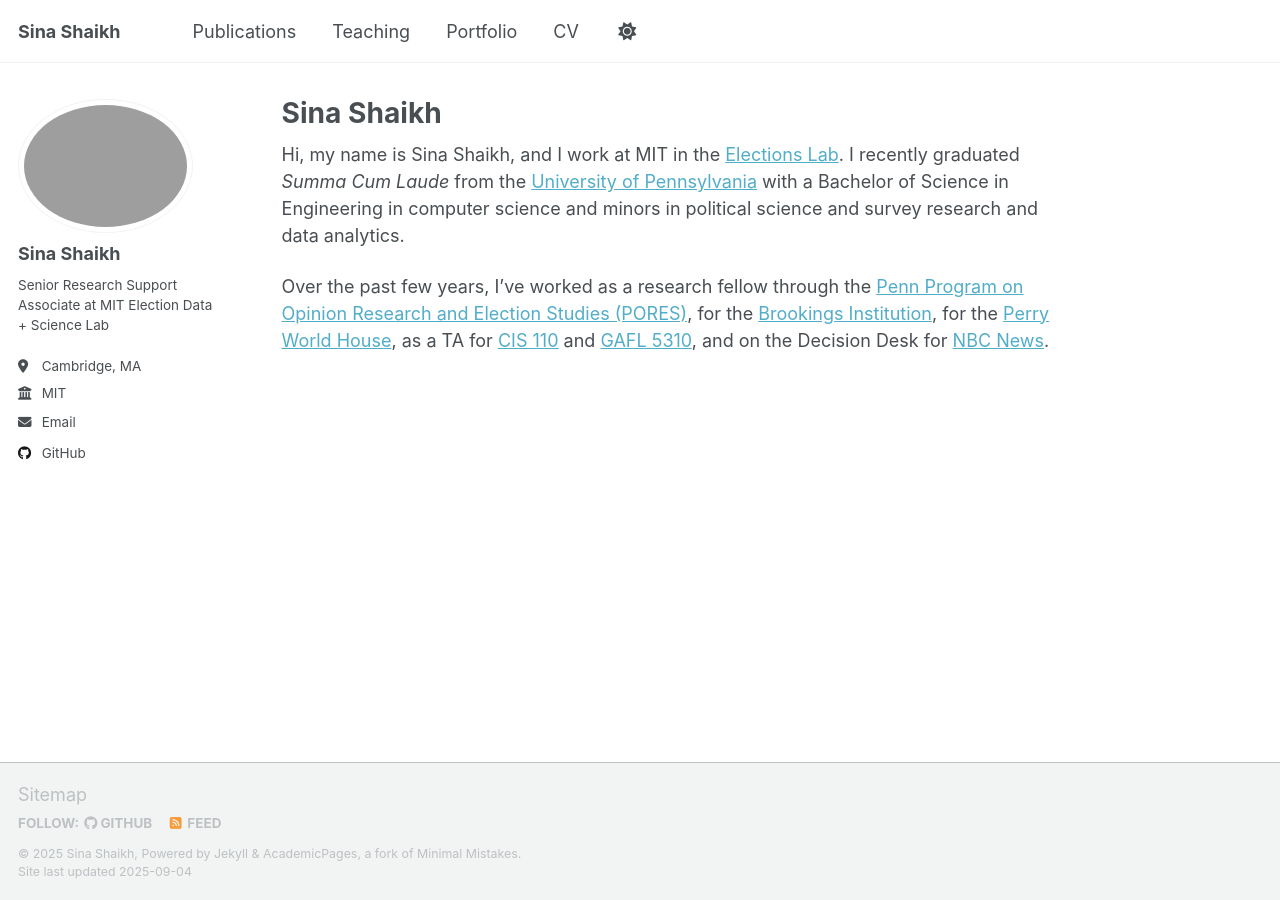
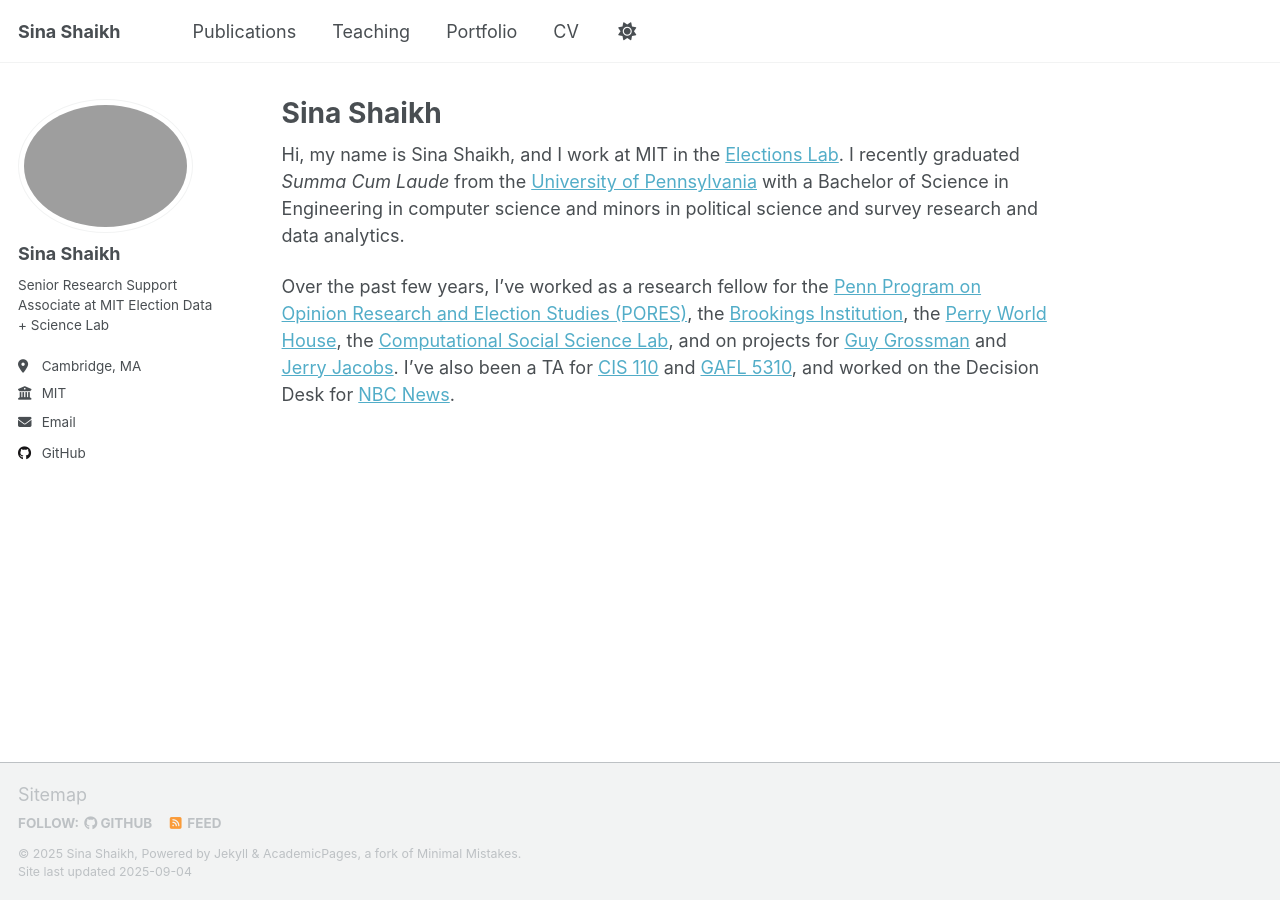
Before and after one commit to SinaShaikh/sinashaikh.github.io, a Jekyll site: the page built from _pages/about.md, in a window 1280 px wide. Built offline with Jekyll 4.4.1, drawn with Linux system fonts in a browser that asks for light colours; a script that is not in the unit is left out.

Commit message:
Update about.md

```diff
--- a/_pages/about.md
+++ b/_pages/about.md
@@ -9,4 +9,4 @@ redirect_from:
 
 Hi, my name is Sina Shaikh, and I work at MIT in the [Elections Lab](https://electionlab.mit.edu/). I recently graduated *Summa Cum Laude* from the [University of Pennsylvania](https://upenn.edu) with a Bachelor of Science in Engineering in computer science and minors in political science and survey research and data analytics.
 
-Over the past few years, I've worked as a research fellow through the [Penn Program on Opinion Research and Election Studies (PORES)](https://pores.upenn.edu), for the [Brookings Institution](https://www.brookings.edu), for the [Perry World House](https://global.upenn.edu/perryworldhouse), as a TA for [CIS 110](https://www.seas.upenn.edu/~cis110/current/) and [GAFL 5310](https://catalog.upenn.edu/courses/gafl/), and on the Decision Desk for [NBC News](https://www.nbcnews.com).
+Over the past few years, I've worked as a research fellow for the [Penn Program on Opinion Research and Election Studies (PORES)](https://pores.upenn.edu), the [Brookings Institution](https://www.brookings.edu), the [Perry World House](https://global.upenn.edu/perryworldhouse), the [Computational Social Science Lab](https://css.seas.upenn.edu/), and on projects for [Guy Grossman](https://guygrossman.com/) and [Jerry Jacobs](https://sociology.sas.upenn.edu/people/jerry-jacobs). I've also been a TA for [CIS 110](https://www.seas.upenn.edu/~cis110/current/) and [GAFL 5310](https://catalog.upenn.edu/courses/gafl/), and worked on the Decision Desk for [NBC News](https://www.nbcnews.com).
```
